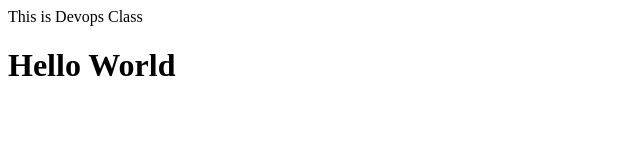
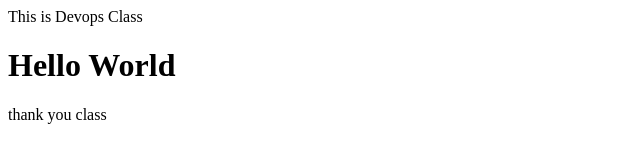
Before and after one commit to chiemek/Learning-git, a plain HTML site: page index.html in a window 1280 px wide. Shown: the whole page, without its empty margins (0-640 px from the left). Drawn offline with Linux system fonts and the light colour scheme.

Commit message:
added footer tag

```diff
--- a/index.html
+++ b/index.html
@@ -10,5 +10,6 @@
     <main>
       <h1>Hello World</h1>
     </main>
+    <footer>thank you class</footer>
   </body>
 </html>
```
